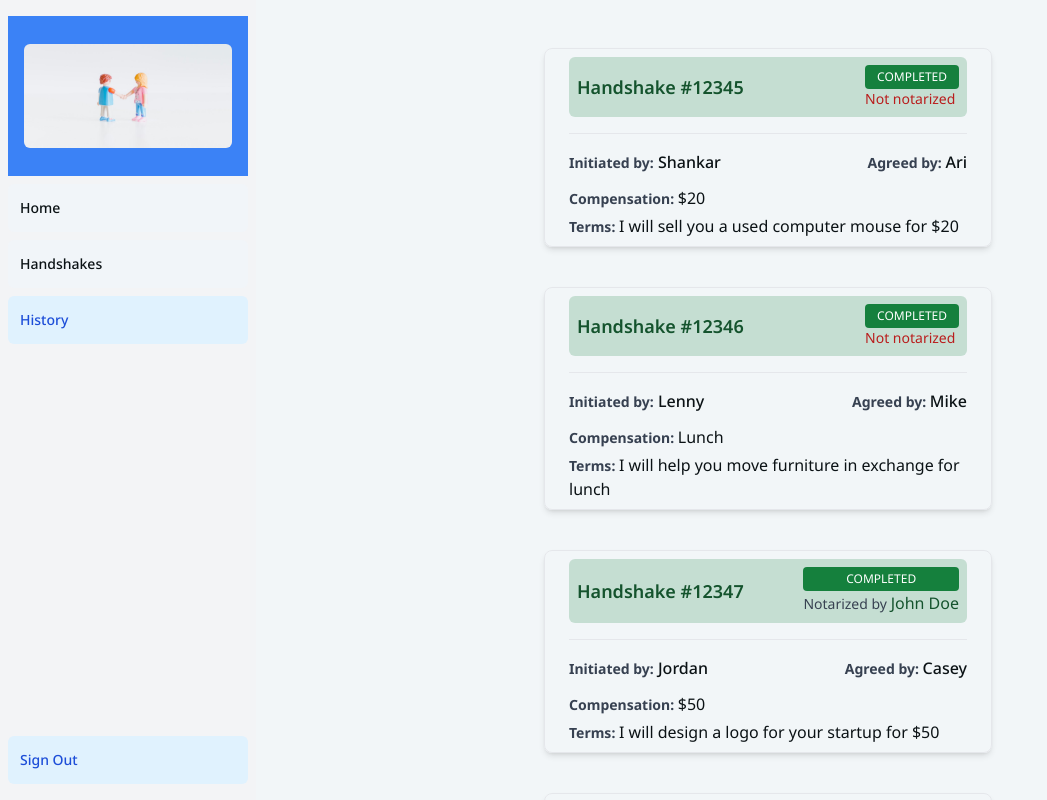
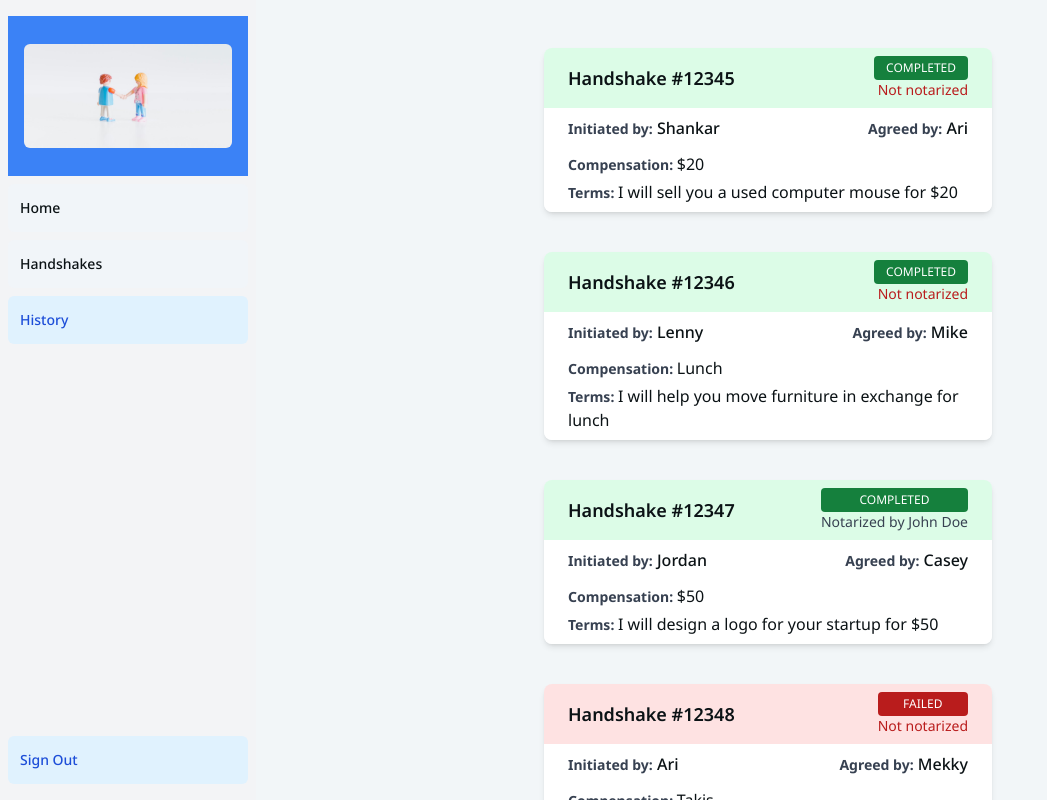
Before and after one commit to aashpis/handshakr, a Next.js app in the folder handshakr/: page /history in a window 1280 px wide. Shown: the whole page, without its empty margins (0-1047 px from the left). Built offline with nearby package versions, Linux system fonts and the light colour scheme; a web font is replaced by a local one.

Commit message:
refactor for conditional rendering of status color

```diff
--- a/handshakr/app/ui/handshake-card.jsx
+++ b/handshakr/app/ui/handshake-card.jsx
@@ -1,41 +1,40 @@
 export default function HandshakeCard({ id, initiator, agreer, compensation, terms, status, notarized }) {
+    const STATUS_BADGE = {
+        "completed": <p className="bg-green-700 text-xs text-white text-center py-1 px-3 rounded uppercase">Completed</p>,
+        "failed": <p className="bg-red-700 text-xs text-white text-center py-1 px-3 rounded uppercase">Failed</p>,
+        "pending": <p className="bg-amber-500 text-xs text-white text-center py-1 px-3 rounded uppercase">Pending</p>
+    }[status] ?? <p className="bg-neutral-700 text-xs text-white text-center py-1 px-3 rounded uppercase">Status Unknown</p>;
 
-    function checkNotarized(notarized) {
-        if (notarized) {
-            return <p><span className="text-gray-700 text-sm">Notarized by </span>{notarized}</p>;
-        }
-        return <p className="text-red-700 text-sm">Not notarized</p>;
-    }
-
-    // Using object literal lookup for status badges
-    const STATUS_BADGE = {
-        "completed": <p className="bg-green-700 text-xs text-white text-center py-1 px-3 rounded uppercase">completed</p>,
-        "failed": <p className="bg-red-700 text-xs text-white text-center py-1 px-3 rounded uppercase">failed</p>,
-        "pending": <p className="bg-amber-500 text-xs text-white text-center py-1 px-3 rounded uppercase">pending</p>
-    }[status] ?? <p className="bg-neutral-dark text-xs text-neutral text-center py-1 px-3 rounded uppercase">status not found</p>;
-
-    // Dynamic status classes
     const STATUS_BG_STYLE = {
-        "completed": "bg-green-700 bg-opacity-20 text-green-900",
-        "failed": "bg-red-700 bg-opacity-20 text-red-900",
-        "pending": "bg-amber-500 bg-opacity-20 text-amber-900"
-    }[status] || "";
+        "completed": "bg-green-100",
+        "failed": "bg-red-100",
+        "pending": "bg-amber-100"
+    }[status] || "bg-gray-100";
 
     return (
-        <div className="border mb-10 px-6 py-2 w-full max-w-md rounded-lg shadow-md">
-            <div className={`flex justify-between items-center p-2 rounded-md ${STATUS_BG_STYLE}`}>
-                <div className="my-auto">
+        <div className=" mb-10 w-full max-w-md rounded-lg shadow-md">
+            {/* Top section with dynamic background */}
+            <div className={`px-6 py-2 rounded-t-lg ${STATUS_BG_STYLE}`}>
+                <div className="flex justify-between items-center">
                     <h1 className="text-lg font-semibold">Handshake #{id}</h1>
-                </div>
-                <div>
+                    <div className="text-right">
                         {STATUS_BADGE}
-                    {checkNotarized(notarized)}
+                        <p className={`text-sm ${notarized ? "text-gray-700" : "text-red-700"}`}>
+                            {notarized ? `Notarized by ${notarized}` : "Not notarized"}
+                        </p>
                     </div>
                 </div>
-            <hr className="my-4" />
+            </div>
+
+            {/* Bottom section with default background */}
+            <div className="px-6 py-2 bg-white rounded-b-lg">
                 <div className="flex justify-between">
-                <h2 className="font-medium"><span className="text-gray-700 font-bold text-sm">Initiated by:</span> {initiator}</h2>
-                <h2 className="font-medium"><span className="text-gray-700 font-bold text-sm">Agreed by: </span>{agreer}</h2>
+                    <h2 className="font-medium">
+                        <span className="text-gray-700 font-bold text-sm">Initiated by:</span> {initiator}
+                    </h2>
+                    <h2 className="font-medium">
+                        <span className="text-gray-700 font-bold text-sm">Agreed by:</span> {agreer}
+                    </h2>
                 </div>
 
                 <div className="mt-3 space-y-1">
@@ -43,5 +42,6 @@ export default function HandshakeCard({ id, initiator, agreer, compensation, ter
                     <p><span className="text-gray-700 font-bold text-sm">Terms: </span>{terms}</p>
                 </div>
             </div>
+        </div>
     );
 }
```
Lines whose indentation alone changed are shown as unchanged.
